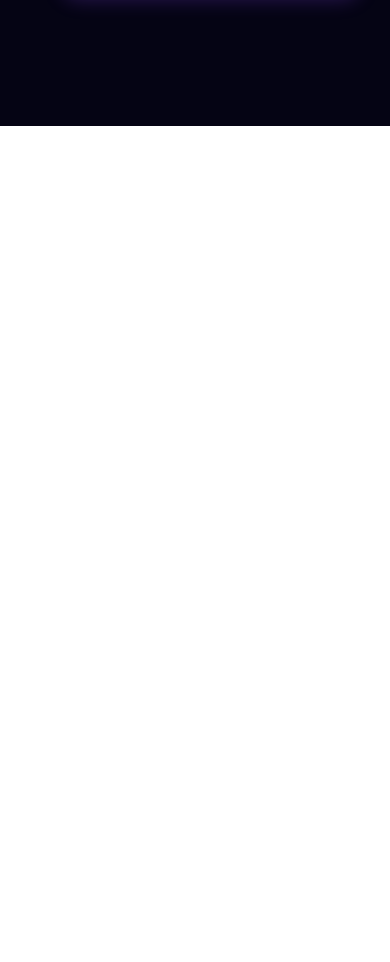
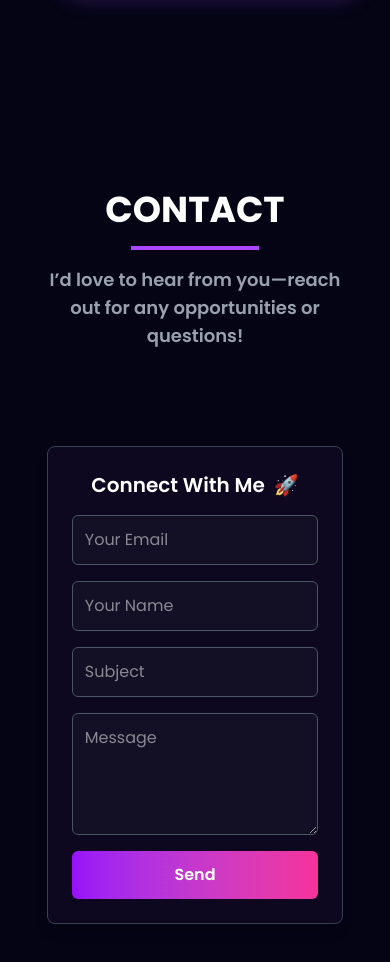
Before and after one commit to MamoonAhmadKhan/Mamoon-Portfolio, a React (Vite) app: page / in a window 390 px wide. Shown: the part 8162-9124 px from the top of the page. Before the commit the page ends 8288 px from the top, so only its background shows below. Built offline with nearby package versions, Linux system fonts and the light colour scheme.

Commit message:
created ContactUs section with Email service

```diff
--- a/package.json
+++ b/package.json
@@ -10,6 +10,7 @@
     "preview": "vite preview"
   },
   "dependencies": {
+    "@emailjs/browser": "^4.4.1",
     "@tailwindcss/vite": "^4.1.17",
     "react": "^19.2.0",
     "react-dom": "^19.2.0",
--- a/src/components/Contact.jsx
+++ b/src/components/Contact.jsx
@@ -1,9 +1,113 @@
-import React from 'react'
+import React, { useRef } from "react";
+import emailjs from "@emailjs/browser";
+import { ToastContainer, toast } from "react-toastify";
+import "react-toastify/dist/ReactToastify.css";
 
 const Contact = () => {
+  const form = useRef();
+
+  const sendEmail = (e) => {
+    e.preventDefault();
+
+    emailjs
+      .sendForm(
+        "service_z5ou27o",  // Replace with your EmailJS Service ID
+        "template_nxsdooi",  // Replace with your EmailJS Template ID
+        form.current,
+        "ahqQOkKryfkDvqtmm"  // Replace with your EmailJS Public Key
+      )
+      .then(
+        () => {
+          form.current.reset(); // Reset form fields after sending
+          toast.success("Message sent successfully! ✅", {
+            position: "top-right",
+            autoClose: 3000,
+            hideProgressBar: false,
+            closeOnClick: true,
+            pauseOnHover: true,
+            draggable: true,
+            theme: "dark",
+          });
+        },
+        (error) => {
+          console.error("Error sending message:", error);
+          toast.error("Failed to send message. Please try again.", {
+            position: "top-right",
+            autoClose: 3000,
+            hideProgressBar: false,
+            closeOnClick: true,
+            pauseOnHover: true,
+            draggable: true,
+            theme: "dark",
+          });
+        }
+      );
+  };
+
   return (
-    <div></div>
-  )
-}
+    <section
+      id="contact"
+      className="flex flex-col items-center justify-center py-16 px-[12vw] md:px-[7vw] lg:px-[20vw]"
+    >
+      {/* Toast Container */}
+      <ToastContainer />
 
-export default Contact
+      {/* Section Title */}
+      <div className="text-center mb-16">
+        <h2 className="text-4xl font-bold text-white">CONTACT</h2>
+        <div className="w-32 h-1 bg-purple-500 mx-auto mt-4"></div>
+        <p className="text-gray-400 mt-4 text-lg font-semibold">
+          I’d love to hear from you—reach out for any opportunities or questions!
+        </p>
+      </div>
+
+      {/* Contact Form */}
+      <div className="mt-8 w-full max-w-md bg-[#0d081f] p-6 rounded-lg shadow-lg border border-gray-700">
+        <h3 className="text-xl font-semibold text-white text-center">
+          Connect With Me <span className="ml-1">🚀</span>
+        </h3>
+
+        <form ref={form} onSubmit={sendEmail} className="mt-4 flex flex-col space-y-4">
+          <input
+            type="email"
+            name="email"
+            placeholder="Your Email"
+            required
+            className="w-full p-3 rounded-md bg-[#131025] text-white border border-gray-600 focus:outline-none focus:border-purple-500"
+          />
+          <input
+            type="text"
+            name="name"
+            placeholder="Your Name"
+            required
+            className="w-full p-3 rounded-md bg-[#131025] text-white border border-gray-600 focus:outline-none focus:border-purple-500"
+          />
+          <input
+            type="text"
+            name="subject"
+            placeholder="Subject"
+            required
+            className="w-full p-3 rounded-md bg-[#131025] text-white border border-gray-600 focus:outline-none focus:border-purple-500"
+          />
+          <textarea
+            name="message"
+            placeholder="Message"
+            rows="4"
+            required
+            className="w-full p-3 rounded-md bg-[#131025] text-white border border-gray-600 focus:outline-none focus:border-purple-500"
+          />
+
+          {/* Send Button */}
+          <button
+            type="submit"
+            className="cursor-pointer w-full bg-linear-to-r from-purple-600 to-pink-500 py-3 text-white font-semibold rounded-md hover:opacity-90 transition"
+          >
+            Send
+          </button>
+        </form>
+      </div>
+    </section>
+  );
+};
+
+export default Contact;
```
Also changed, not shown: 1 other file (tests, documents, lock files or other folders).
